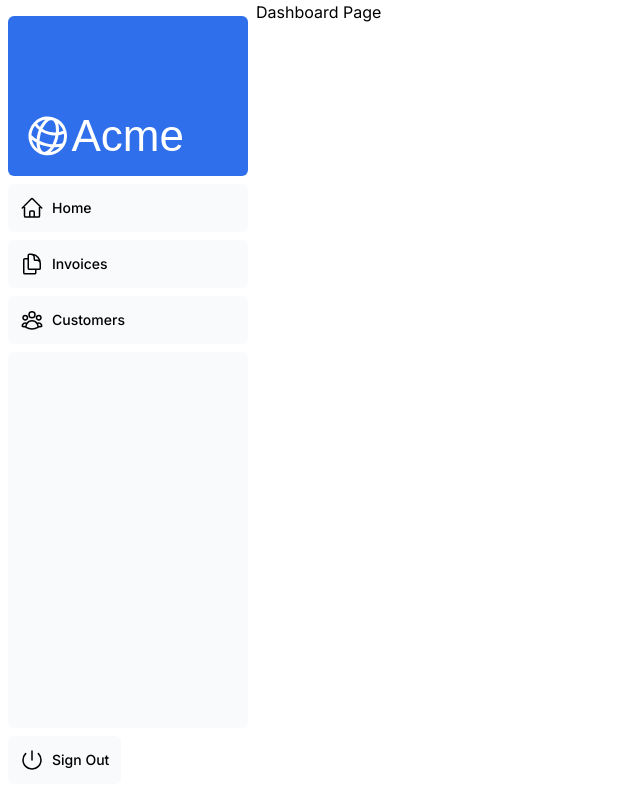
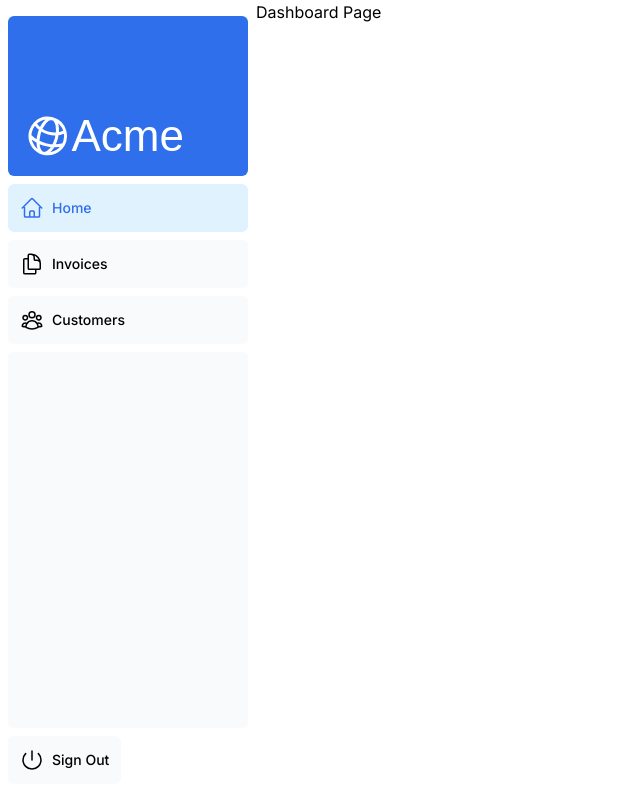
Before and after one commit to mazurevich/vercel-nextjs, a Next.js app: page /dashboard in a window 1280 px wide. Shown: the whole page, without its empty margins (0-640 px from the left). Built offline with nearby package versions, Linux system fonts and the light colour scheme; a web font is replaced by a local one.

Commit message:
nav link

```diff
--- a/app/ui/dashboard/nav-links.tsx
+++ b/app/ui/dashboard/nav-links.tsx
@@ -1,35 +1,45 @@
+"use client";
 import {
   UserGroupIcon,
   HomeIcon,
   DocumentDuplicateIcon,
-} from '@heroicons/react/24/outline';
+} from "@heroicons/react/24/outline";
+import Link from "next/link";
+import { usePathname } from "next/navigation";
+import clsx from "clsx";
 
 // Map of links to display in the side navigation.
 // Depending on the size of the application, this would be stored in a database.
 const links = [
-  { name: 'Home', href: '/dashboard', icon: HomeIcon },
+  { name: "Home", href: "/dashboard", icon: HomeIcon },
   {
-    name: 'Invoices',
-    href: '/dashboard/invoices',
+    name: "Invoices",
+    href: "/dashboard/invoices",
     icon: DocumentDuplicateIcon,
   },
-  { name: 'Customers', href: '/dashboard/customers', icon: UserGroupIcon },
+  { name: "Customers", href: "/dashboard/customers", icon: UserGroupIcon },
 ];
 
 export default function NavLinks() {
+  const pahtname = usePathname();
   return (
     <>
       {links.map((link) => {
         const LinkIcon = link.icon;
         return (
-          <a
+          <Link
             key={link.name}
             href={link.href}
-            className="flex h-[48px] grow items-center justify-center gap-2 rounded-md bg-gray-50 p-3 text-sm font-medium hover:bg-sky-100 hover:text-blue-600 md:flex-none md:justify-start md:p-2 md:px-3"
+            className={clsx(
+              "flex h-[48px] grow items-center justify-center gap-2 rounded-md bg-gray-50 p-3 text-sm font-medium hover:bg-sky-100 hover:text-blue-600 md:flex-none md:justify-start md:p-2 md:px-3",
+              {
+                "bg-sky-100 text-blue-600": pahtname === link.href,
+              },
+            )}
           >
             <LinkIcon className="w-6" />
             <p className="hidden md:block">{link.name}</p>
-          </a>
+          </Link>
         );
       })}
     </>
--- a/app/ui/skeletons.tsx
+++ b/app/ui/skeletons.tsx
@@ -1,6 +1,6 @@
 // Loading animation
 const shimmer =
-  'before:absolute before:inset-0 before:-translate-x-full before:animate-[shimmer_2s_infinite] before:bg-gradient-to-r before:from-transparent before:via-white/60 before:to-transparent';
+  "before:absolute before:inset-0 before:-translate-x-full before:animate-[shimmer_2s_infinite] before:bg-gradient-to-r before:from-transparent before:via-white/60 before:to-transparent";
 
 export function CardSkeleton() {
   return (
```
